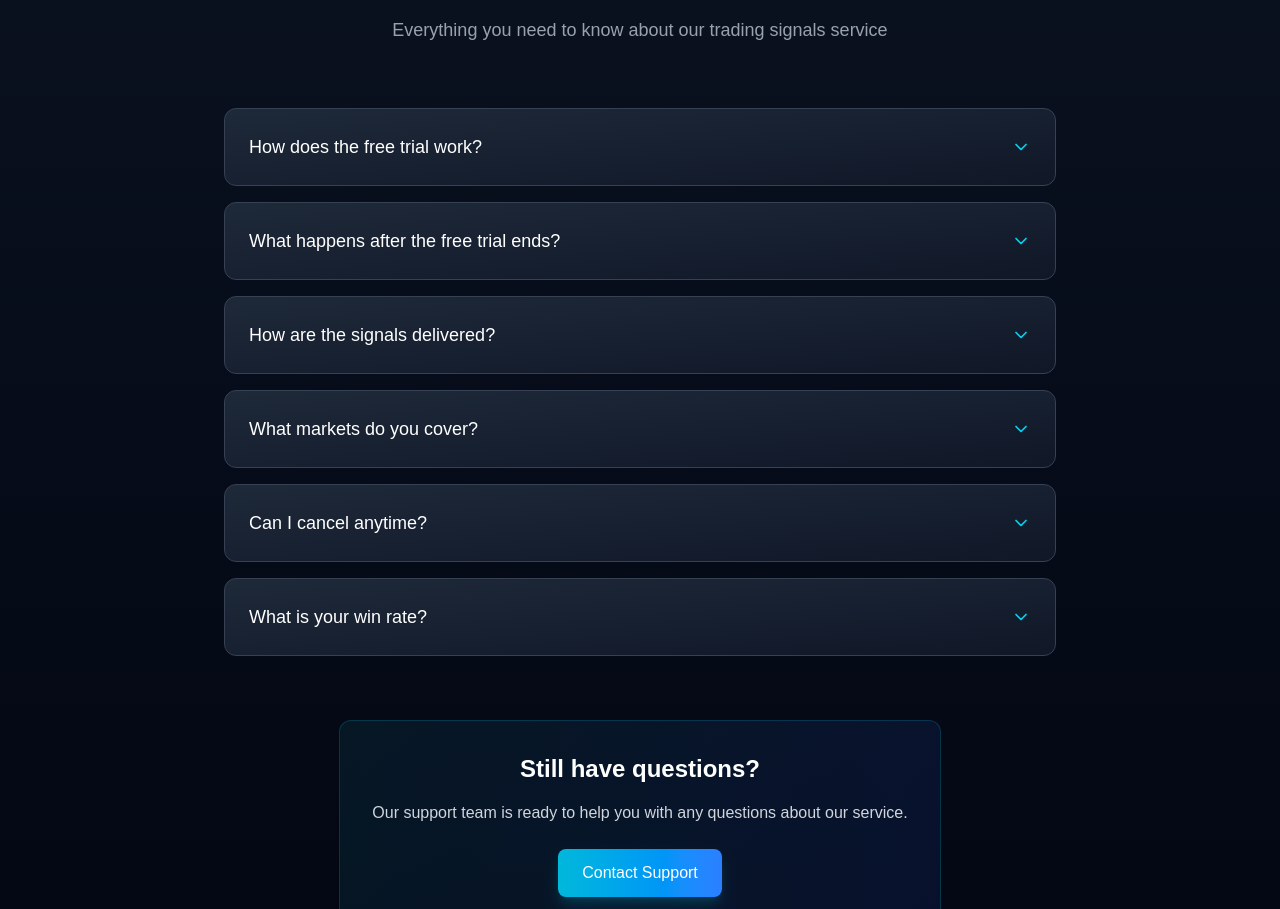
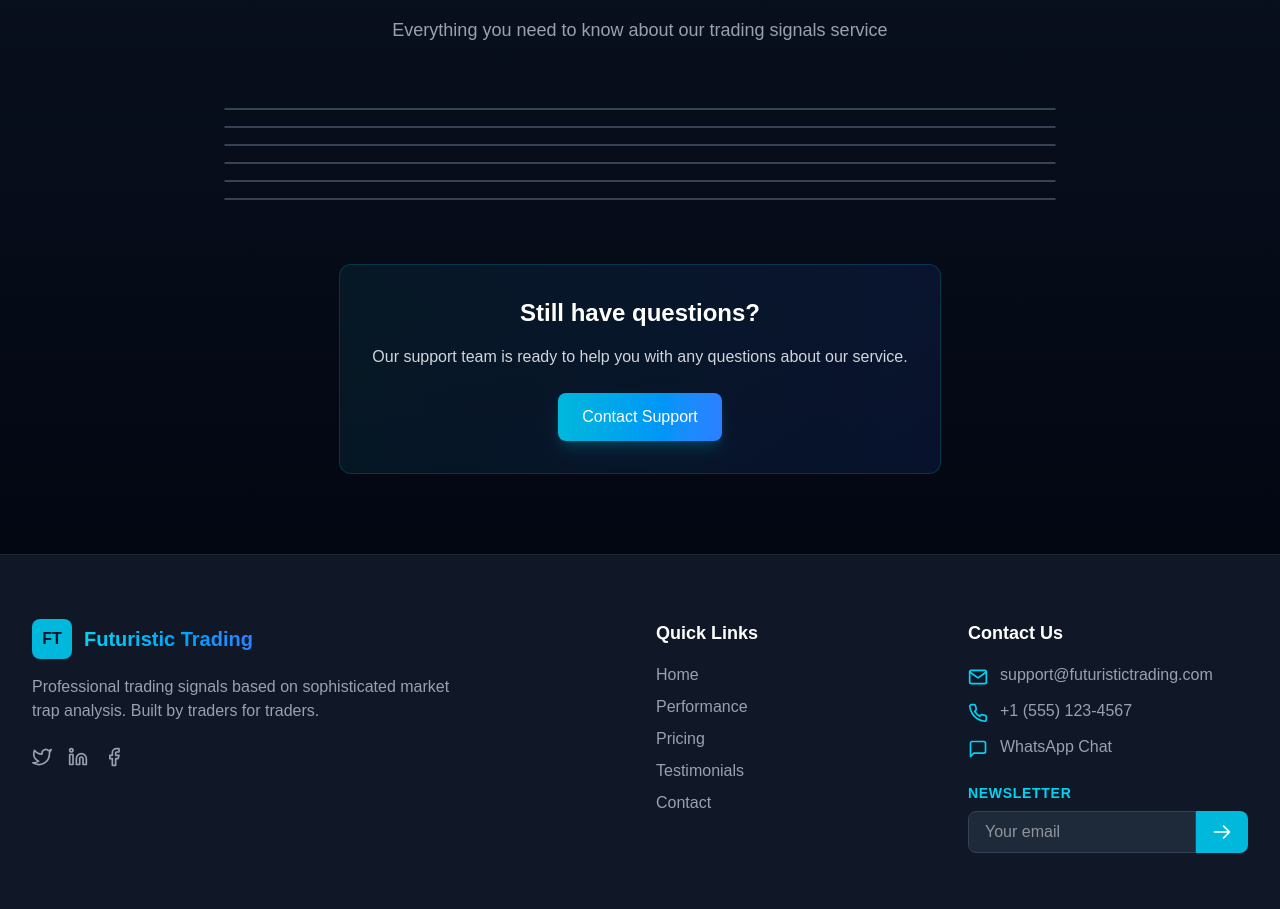
Before and after one commit to calvincyrus9/tradingx, a Next.js app: page / in a window 1280 px wide. Shown: the part 4114-5023 px from the top of the page. Built offline with nearby package versions, Linux system fonts and the light colour scheme.

Commit message:
Add react-icons dependency

```diff
--- a/src/components/FAQ.js
+++ b/src/components/FAQ.js
@@ -1,6 +1,5 @@
 // src/components/FAQ.js
 import React, { useState } from 'react';
-import { FiChevronDown, FiChevronUp } from 'react-icons/fi';
 
 const FAQ = () => {
   const faqs = [
@@ -51,18 +50,6 @@ const FAQ = () => {
         <div className="mt-16 space-y-4">
           {faqs.map((faq, index) => (
             <div key={index} className="bg-gradient-to-br from-gray-800 to-gray-900 border border-gray-700 rounded-xl overflow-hidden">
-              <button
-                className="w-full flex justify-between items-center p-6 text-left"
-                onClick={() => toggleFAQ(index)}
-              >
-                <span className="text-lg font-medium text-white">{faq.question}</span>
-                {openIndex === index ? (
-                  <FiChevronUp className="w-5 h-5 text-cyan-400" />
-                ) : (
-                  <FiChevronDown className="w-5 h-5 text-cyan-400" />
-                )}
-              </button>
-
               {openIndex === index && (
                 <div className="px-6 pb-6 text-gray-300">
                   {faq.answer}
```
